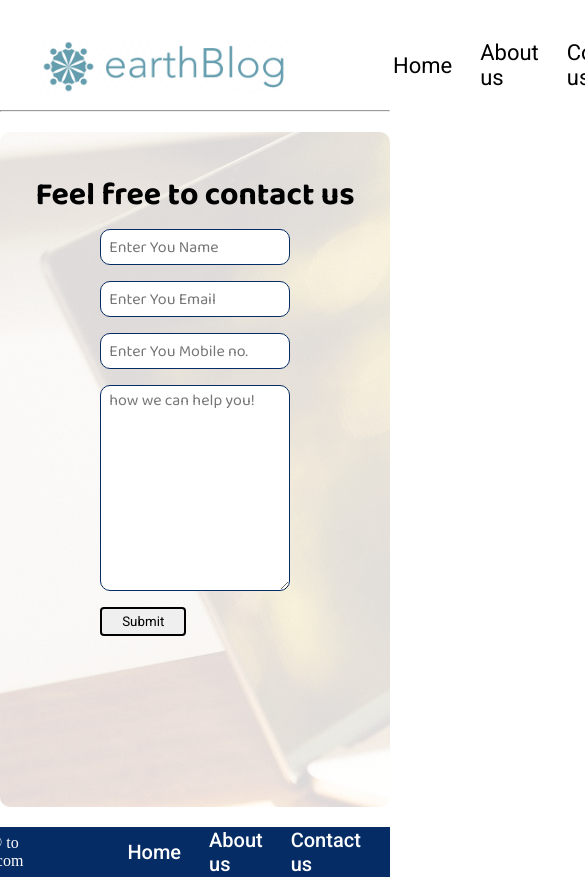
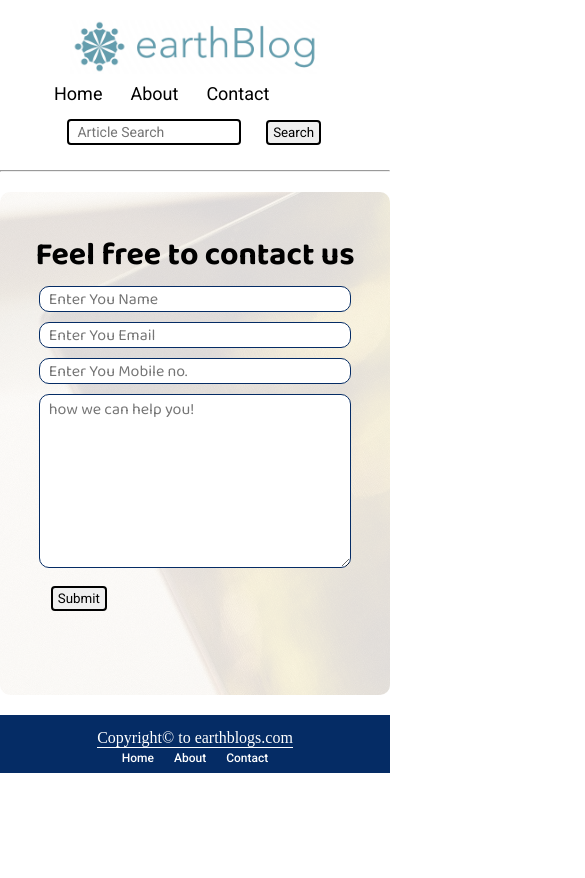
Before and after one commit to vikassax1610/blog-website, a plain HTML site: page contact.html in a window 390 px wide. Shown: the top 878 px of the page, 585 px wide, since content can reach past the window. After the commit the page ends 844 px from the top, so only its background shows below. Drawn offline with Linux system fonts and the light colour scheme.

Commit message:
some changes are done

```diff
--- a/contact.html
+++ b/contact.html
@@ -6,6 +6,7 @@
     <link rel="stylesheet" href="./css/style.css" />
     <link rel="stylesheet" href="./css/utils.css" />
     <link rel="stylesheet" href="./css/contact.css" />
+    <link rel="stylesheet" href="./css/mobile.css" />
     <title>EarthBlogs</title>
   </head>
   <body>
@@ -17,8 +18,8 @@
 
         <ul>
           <li><a href="./index.html">Home</a></li>
-          <li><a href="#">About us</a></li>
-          <li><a href="contact.html">Contact us</a></li>
+          <li><a href="#">About</a></li>
+          <li><a href="contact.html">Contact</a></li>
         </ul>
       </div>
       <div class="nav-right">
@@ -67,8 +68,8 @@
       <p>Copyright&copy to earthblogs.com</p>
       <ul>
         <li><a href="#">Home</a></li>
-        <li><a href="#">About us</a></li>
-        <li><a href="contact.html">Contact us</a></li>
+        <li><a href="#">About</a></li>
+        <li><a href="contact.html">Contact</a></li>
       </ul>
     </div>
   </body>
--- a/css/blogposts.css
+++ b/css/blogposts.css
@@ -1,5 +1,5 @@
 .post-img {
-  height: 350px;
+  /* height: 205px; */
   overflow: hidden;
 }
 .post-img img {
--- a/css/contact.css
+++ b/css/contact.css
@@ -7,7 +7,7 @@
 .contact-content {
   margin-top: 20px;
   margin-bottom: 20px;
-  height: 80vh;
+  height: 100vh;
   position: relative;
   overflow: hidden;
 }
--- /dev/null
+++ b/css/mobile.css
@@ -0,0 +1,91 @@
+@media screen and (max-width: 1200px) {
+  .navigation {
+    flex-direction: column;
+    margin-bottom: 20px;
+  }
+  .nav-left {
+    flex-direction: column;
+    text-align: center;
+  }
+  .nav-left ul {
+    margin: 1px -30px;
+    padding-bottom: 10px;
+  }
+  .nav-left ul li {
+    font-size: 18px;
+  }
+  .content-right {
+    display: none;
+  }
+  .home-article {
+    flex-direction: column;
+    padding: 7px 33px;
+  }
+  .home-article img {
+    text-align: center;
+    width: 60vw;
+  }
+  .year-box {
+    display: flex;
+    justify-content: flex-end;
+    position: static;
+    padding: 10px 0;
+    gap: 5px;
+    height: auto;
+    width:100%;
+  }
+  .year-box div {
+    margin: 5px 0;
+  }
+  .btn {
+    margin: 5px 12px;
+    padding: 3px 5px;
+
+  }
+  .form-box input, textarea {
+    height: 20px;
+    width: 75vw;
+    padding: 2px 9px;
+    margin: 5px 0;
+}
+.form-box textarea {
+  height: 168px;
+}
+.footer{
+  flex-direction: column;
+  text-align: center;
+  padding-top: 8px;
+}
+.footer p{
+  border-bottom: 1px solid white;
+}
+.footer ul li {
+  padding:2px;
+  margin: 1px 8px;
+  font-size: 12px;
+}
+.contact-content {
+  height: 503px;
+}
+.row{
+  flex-direction:column;
+}
+.social {
+  margin: 19px 2px;
+  padding-right: 0;
+}
+.m-auto {
+  margin-top: 0;
+}
+}
+/* @media screen and (max-width: 700px) {
+  .year-box {
+    right: -6px;
+    top: 50px;
+    position: static;
+  }
+  .home-article-img {
+    text-align: center;
+    width: 60vw;
+  }
+} */
--- a/css/style.css
+++ b/css/style.css
@@ -6,7 +6,7 @@
   padding-top: 20px;
   margin-top: 20px;
   font-family: var(--font1);
-  height: 70px;
+  /* height: 70px; */
   display: flex;
   justify-content: space-between;
   align-items: center;
@@ -47,7 +47,7 @@
   margin-top: 20px;
   margin-bottom: 20px;
   /* background-color: #C4DFE6; */
-  height: 395px;
+  height: 100%;
   display: flex;
   position: relative;
 }
@@ -137,5 +137,4 @@
 .footer ul li a {
   color: white;
   text-decoration: none;
-  border-bottom: 2px solid transparent;
 }
```
Also changed, not shown: blogpost.html (+6 -5 lines), index.html (+8 -7 lines), search.html (+10 -4 lines), img/blogimg.jpg.
